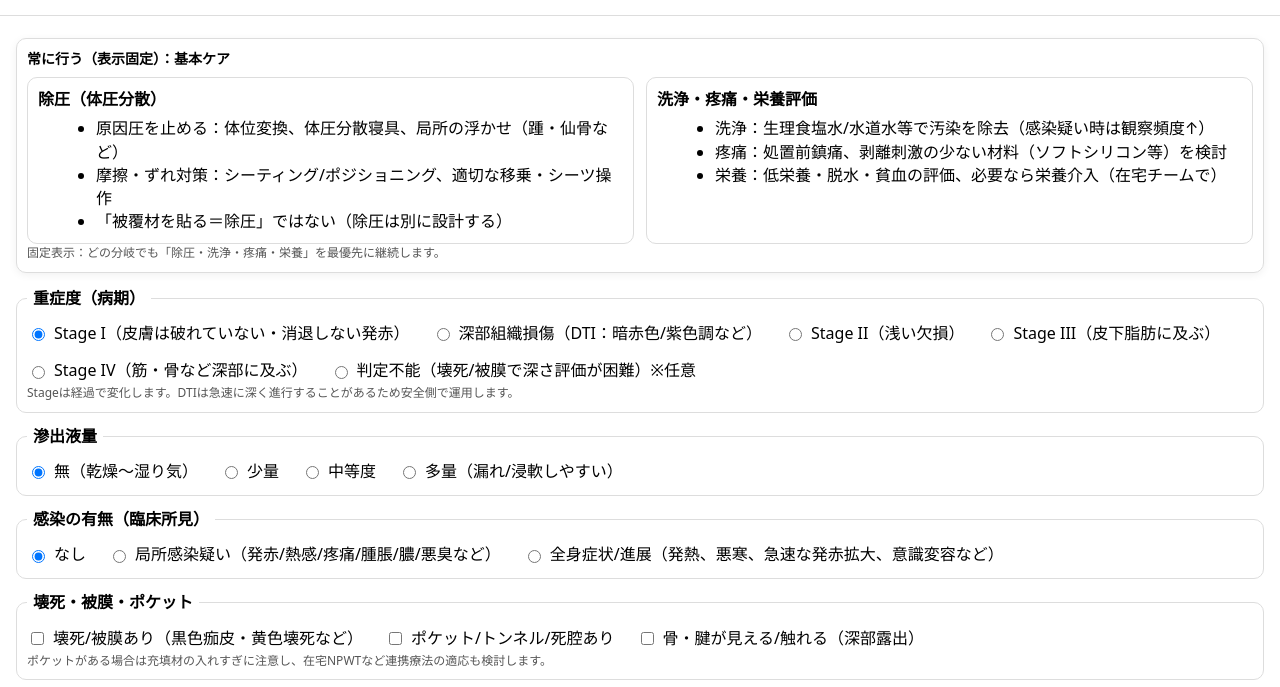
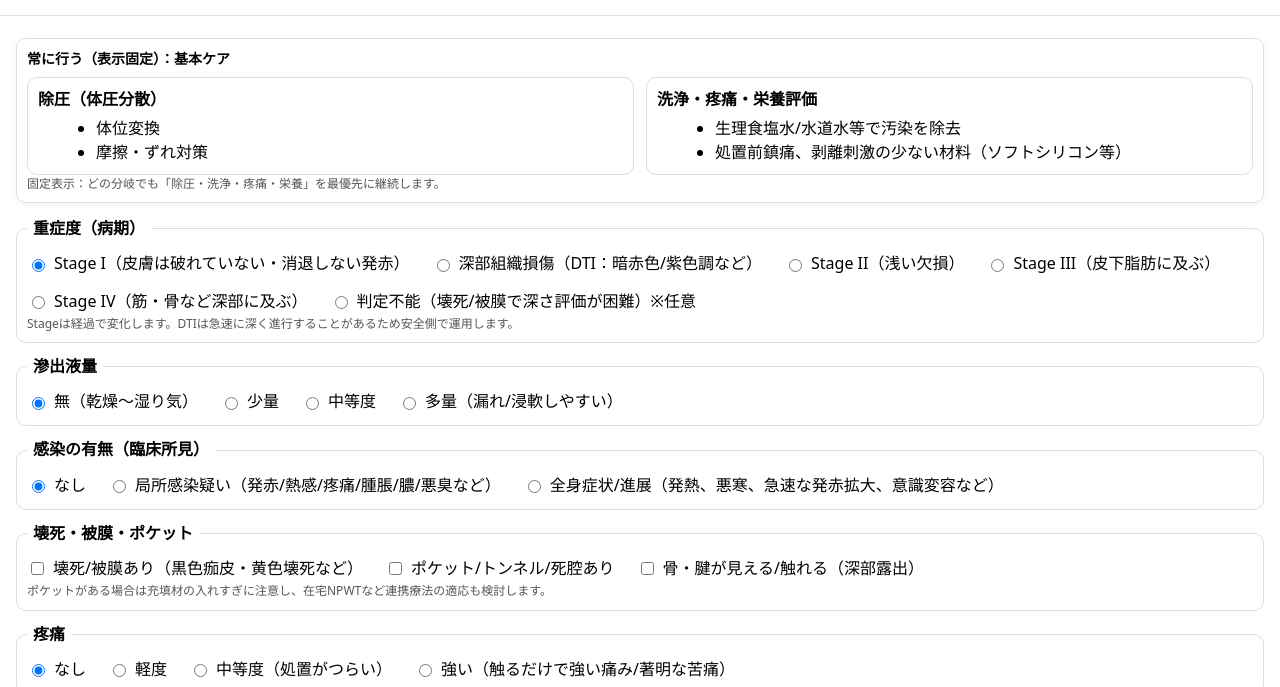
Before and after one commit to mulberry2077/jokuso, a plain HTML site: page index.html in a window 1280 px wide. Shown: the part 88-775 px from the top of the page. Drawn offline with Linux system fonts and the light colour scheme.

Commit message:
Update index.html

```diff
--- a/index.html
+++ b/index.html
@@ -205,17 +205,15 @@
                 <div class="card">
                     <b>除圧（体圧分散）</b>
                     <ul>
-                        <li>原因圧を止める：体位変換、体圧分散寝具、局所の浮かせ（踵・仙骨など）</li>
-                        <li>摩擦・ずれ対策：シーティング/ポジショニング、適切な移乗・シーツ操作</li>
-                        <li>「被覆材を貼る＝除圧」ではない（除圧は別に設計する）</li>
+                        <li>体位変換</li>
+                        <li>摩擦・ずれ対策</li>
                     </ul>
                 </div>
                 <div class="card">
                     <b>洗浄・疼痛・栄養評価</b>
                     <ul>
-                        <li>洗浄：生理食塩水/水道水等で汚染を除去（感染疑い時は観察頻度↑）</li>
-                        <li>疼痛：処置前鎮痛、剥離刺激の少ない材料（ソフトシリコン等）を検討</li>
-                        <li>栄養：低栄養・脱水・貧血の評価、必要なら栄養介入（在宅チームで）</li>
+                        <li>生理食塩水/水道水等で汚染を除去</li>
+                        <li>処置前鎮痛、剥離刺激の少ない材料（ソフトシリコン等）</li>
                     </ul>
                 </div>
             </div>
```
